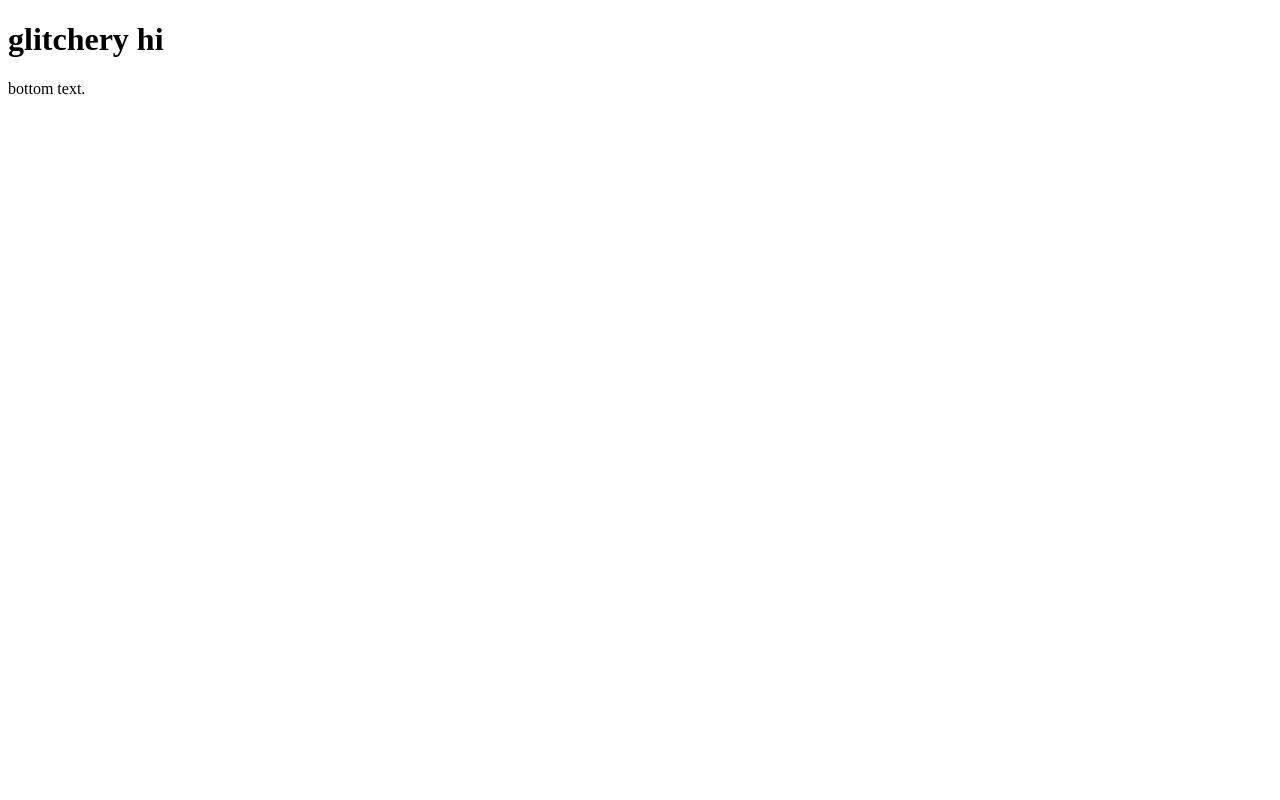
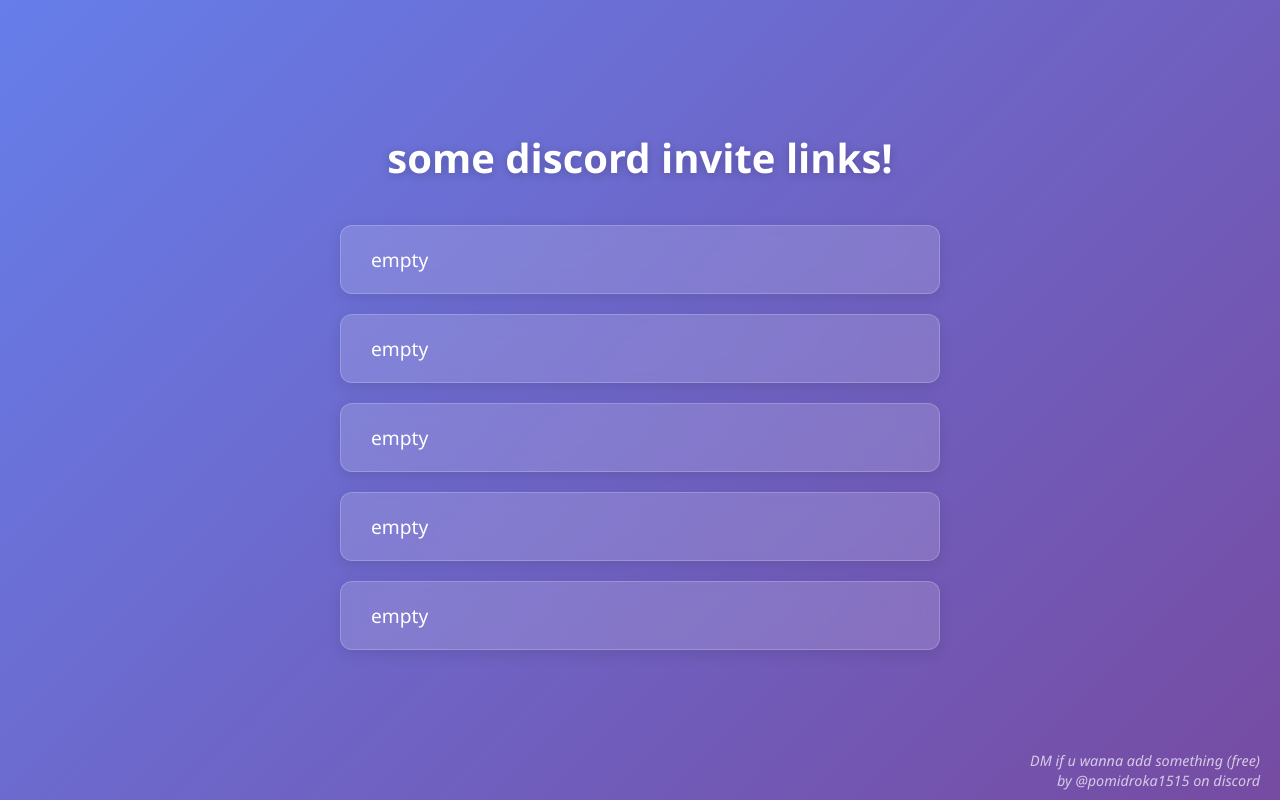
Before and after one commit to pomidorka1515/pomidorka1515.github.io, a plain HTML site: page index.html in a window 1280 px wide. Drawn offline with Linux system fonts and the light colour scheme.

Commit message:
Update index.html

```diff
--- a/index.html
+++ b/index.html
@@ -1,10 +1,161 @@
 <!DOCTYPE html>
-<html>
+<html lang="en">
+<head>
+    <meta charset="UTF-8">
+    <meta name="viewport" content="width=device-width, initial-scale=1.0">
+    <title>Discord Server Invites</title>
+    <link rel="stylesheet" href="https://cdnjs.cloudflare.com/ajax/libs/font-awesome/6.4.0/css/all.min.css">
+    <style>
+        * {
+            margin: 0;
+            padding: 0;
+            box-sizing: border-box;
+            font-family: 'Segoe UI', Tahoma, Geneva, Verdana, sans-serif;
+        }
+
+        body {
+            min-height: 100vh;
+            background: linear-gradient(135deg, #667eea 0%, #764ba2 100%);
+            display: flex;
+            justify-content: center;
+            align-items: center;
+            padding: 20px;
+        }
+
+        .container {
+            width: 100%;
+            max-width: 600px;
+            text-align: center;
+        }
+
+        .footer-text {
+            position: fixed;
+            bottom: 10px;
+            right: 20px;
+            color: rgba(255, 255, 255, 0.7);
+            font-style: italic;
+            font-size: 0.9rem;
+        }
+        .footer-text2 {
+            position: fixed;
+            bottom: 30px;
+            right: 20px;
+            color: rgba(255, 255, 255, 0.7);
+            font-style: italic;
+            font-size: 0.9rem;
+        }
+
+        h1 {
+            color: white;
+            margin-bottom: 40px;
+            font-size: 2.5rem;
+            text-shadow: 0 2px 10px rgba(0, 0, 0, 0.2);
+        }
+
+        .links-list {
+            list-style: none;
+            width: 100%;
+        }
+
+        .link-item {
+            background: rgba(255, 255, 255, 0.15);
+            backdrop-filter: blur(10px);
+            border-radius: 12px;
+            margin-bottom: 20px;
+            transition: all 0.3s ease;
+            box-shadow: 0 4px 15px rgba(0, 0, 0, 0.1);
+            border: 1px solid rgba(255, 255, 255, 0.2);
+        }
+
+        .link-item:hover {
+            transform: translateY(-5px);
+            background: rgba(255, 255, 255, 0.25);
+            box-shadow: 0 8px 25px rgba(0, 0, 0, 0.15);
+        }
+
+        .link-item a {
+            display: flex;
+            align-items: center;
+            padding: 20px 30px;
+            text-decoration: none;
+            color: white;
+            font-size: 1.2rem;
+            font-weight: 500;
+        }
+
+        .link-icon {
+            margin-right: 15px;
+            font-size: 1.5rem;
+            width: 30px;
+            text-align: center;
+        }
+
+        .link-text {
+            flex: 1;
+            text-align: left;
+        }
+
+        /* Responsive design */
+        @media (max-width: 600px) {
+            h1 {
+                font-size: 2rem;
+            }
+
+            .link-item a {
+                padding: 15px 20px;
+                font-size: 1rem;
+            }
+        }
+    </style>
+</head>
 <body>
+    <div class="container">
+        <h1>some discord invite links!</h1>
+        <ul class="links-list">
+            <li class="link-item">
+                <a href="/dsc/1/">
+                    <!--<div class="link-icon">-->
+                    <!--    <i class="fab fa-discord"></i>-->
+                    <!--</div>-->
 
-<h1>glitchery hi</h1>
-
-<p>bottom text.</p>
-
+                    <div class="link-text">empty</div>
+                </a>
+            </li>
+            <li class="link-item">
+                <a href="/dsc/2/">
+                    <!--<div class="link-icon">-->
+                    <!--    <i class="fas fa-code"></i>-->
+                    <!--</div>-->
+                    <div class="link-text">empty</div>
+                </a>
+            </li>
+            <li class="link-item">
+                <a href="/dsc/3/">
+                    <!--<div class="link-icon">-->
+                    <!--    <i class="fas fa-music"></i>-->
+                    <!--</div>-->
+                    <div class="link-text">empty</div>
+                </a>
+            </li>
+            <li class="link-item">
+                <a href="/dsc/4/">
+                    <!--<div class="link-icon">-->
+                    <!--    <i class="fas fa-palette"></i>-->
+                    <!--</div>-->
+                    <div class="link-text">empty</div>
+                </a>
+            </li>
+            <li class="link-item">
+                <a href="/dsc/5/">
+                    <!--<div class="link-icon">-->
+                    <!--    <i class="fas fa-gamepad"></i>-->
+                    <!--</div>-->
+                    <div class="link-text">empty</div>
+                </a>
+            </li>
+        </ul>
+    </div>
+    <div class="footer-text">by @pomidroka1515 on discord</div>
+    <div class="footer-text2">DM if u wanna add something (free)</div>
 </body>
 </html>
```
